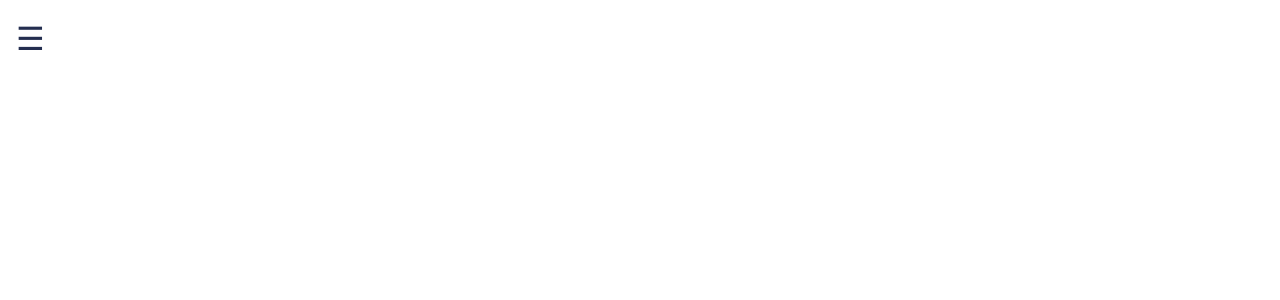
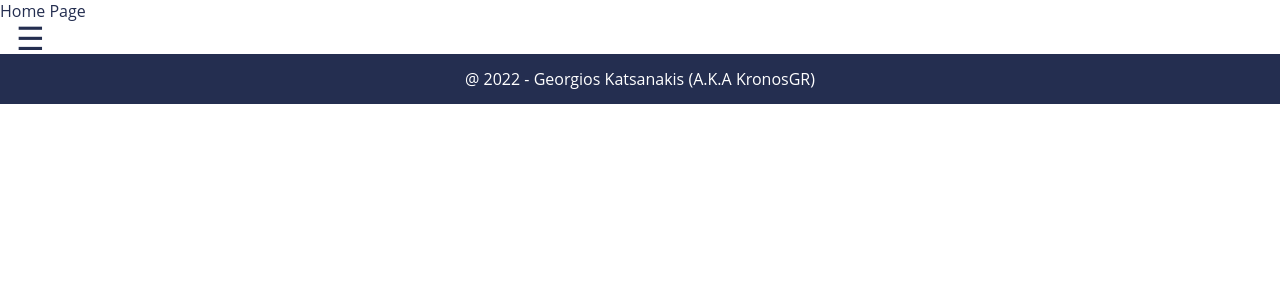
Before and after one commit to kronosGR/9-portfolio-2-reactjs, a React (Create React App) app: page / in a window 1280 px wide. Shown: the top 300 px of the page. Built offline with nearby package versions, Linux system fonts and the light colour scheme.

Commit message:
added footer

```diff
--- /dev/null
+++ b/src/Components/Layout/Footer.jsx
@@ -0,0 +1,11 @@
+import React from 'react';
+
+import styles from './Footer.module.css';
+
+const Footer = () => {
+  return (
+    <div className={styles.container}>@ 2022 - Georgios Katsanakis (A.K.A KronosGR)</div>
+  );
+};
+
+export default Footer;
--- /dev/null
+++ b/src/Components/Layout/Footer.module.css
@@ -0,0 +1,8 @@
+.container {
+  background-color: var(--bg-color-blue);
+  color: white;
+  height: 50px;
+  display: flex;
+  justify-content: center;
+  align-items: center;
+}
--- a/src/Components/Layout/Layout.jsx
+++ b/src/Components/Layout/Layout.jsx
@@ -1,11 +1,17 @@
 import React from 'react';
 import Navbar from '../Navbar/Navbar';
+import Footer from './Footer';
+
+import styles from './Layout.module.css';
+import Spacer from './Spacer';
 
 const Layout = ({ children }) => {
   return (
-    <div>
+    <div className={styles.container}>
       <Navbar />
       {children}
+      <Spacer size='2rem' />
+      <Footer />
     </div>
   );
 };
--- /dev/null
+++ b/src/Components/Layout/Layout.module.css
@@ -0,0 +1,5 @@
+.container {
+  position: absolute;
+  top: 0;
+  width: 100%;
+}
--- a/src/Components/Navbar/NavItem.jsx
+++ b/src/Components/Navbar/NavItem.jsx
@@ -4,8 +4,10 @@ import styles from './NavItem.module.css';
 
 const NavItem = ({ name, link }) => {
   return (
-    <li className={styles.item}>
-      <a href={link}>{name}</a>
+    <li>
+      <a className={styles.item} href={link}>
+        {name}
+      </a>
     </li>
   );
 };
--- a/src/Components/Navbar/NavItem.module.css
+++ b/src/Components/Navbar/NavItem.module.css
@@ -1,6 +1,8 @@
 .item {
   text-transform: uppercase;
   border-bottom: 1px solid transparent;
+  color: white;
+  line-height: 1.4rem;
 }
 
 .item:hover {
--- a/src/Components/Navbar/Navbar.module.css
+++ b/src/Components/Navbar/Navbar.module.css
@@ -1,5 +1,6 @@
 .container {
   display: flex;
+  position: absolute;
   width: 330px;
   flex-direction: column;
   align-items: center;
@@ -9,6 +10,7 @@
   z-index: 100;
   transform: translateX(-330px);
   transition: all 1s;
+  color: white;
 }
 
 .navmenu {
@@ -24,6 +26,7 @@
   padding: 1rem;
   transform: translateX(0);
   transition: transform 1s;
+  z-index: 100;
 }
 
 .hamb_icon:hover {
--- a/src/index.css
+++ b/src/index.css
@@ -13,12 +13,12 @@
 
 body {
   margin: 0;
-  color: white;
+  color: var(--bg-color-blue);
 }
 
 a {
   text-decoration: none;
-  color: white;
+  color: var(--bg-color-blue);
 }
 
 h1 {
```
